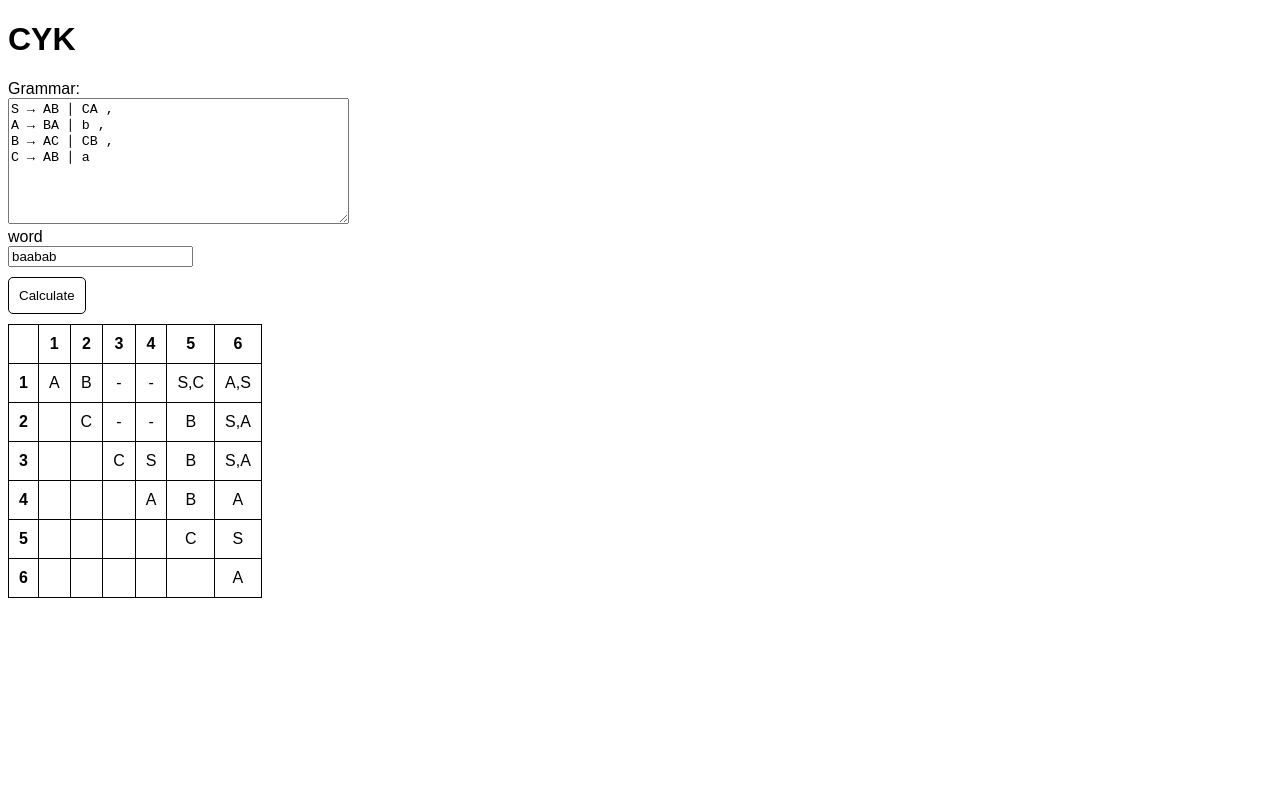
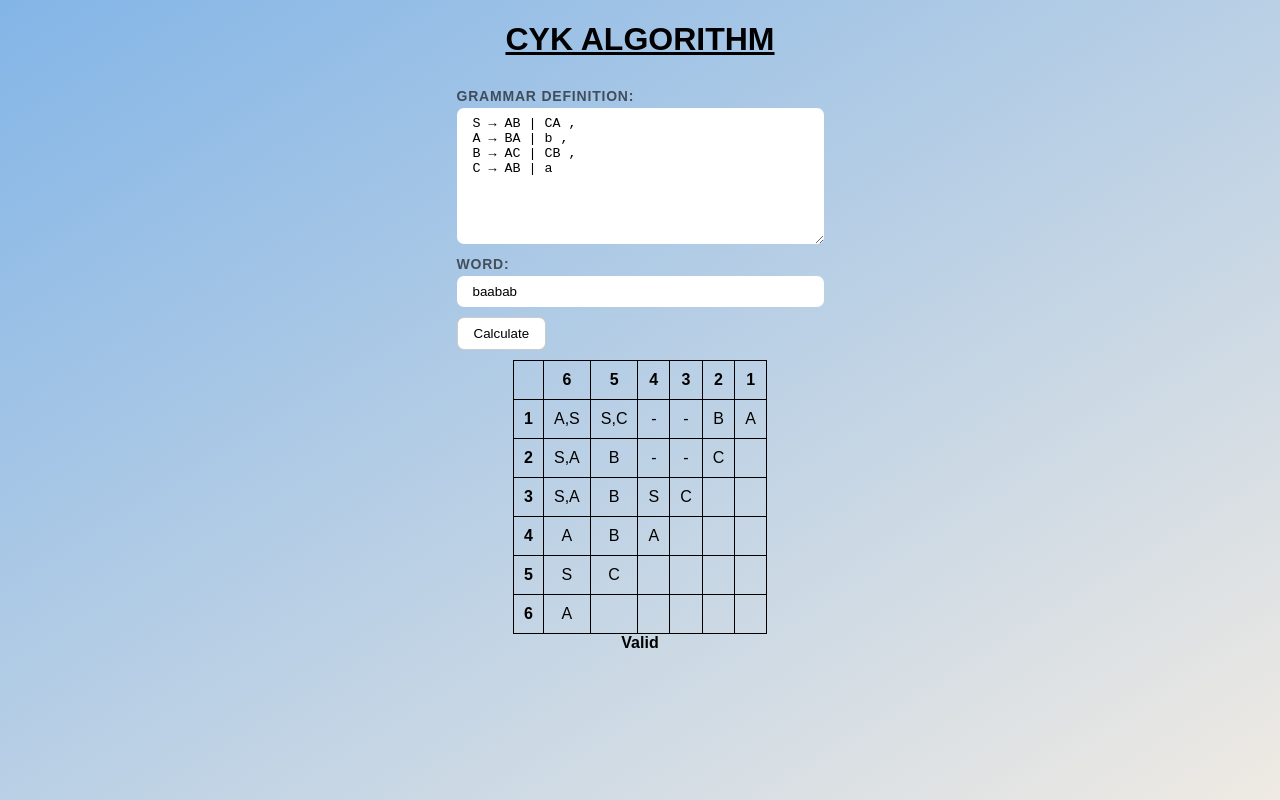
Before and after one commit to gsabarinath02/CYK, a plain HTML site: page index.html in a window 1280 px wide. Both pictures are taken after a click on the button "Calculate". Drawn offline with Linux system fonts and the light colour scheme.

Commit message:
final push

```diff
--- a/cyk.js
+++ b/cyk.js
@@ -61,13 +61,14 @@ class CYK {
 
         let output = "<table><tr><th></th>"
         for (let i in this.table[0]) {
-            output += `<th>${Number(i)+1}</th>`
+            output += `<th>${this.table[0].length - Number(i)}</th>`
         }
         output += "</tr>"
         for (let line_index in this.table) {
             output += `<tr><td>${Number(line_index)+1}</td>`
             const line = this.table[line_index]
-            for (let item_set of line) {
+            for (let i = this.table[line_index].length; i > 0; i--) {
+                let item_set = this.table[line_index][i - 1];
                 let item_str = ""
                 if (!item_set) {
                     // This field is not looked at
--- a/index.css
+++ b/index.css
@@ -2,8 +2,22 @@ html {
     font-family: sans-serif;
 }
 
+* {
+    box-sizing: border-box;
+}
+
+body {
+    background: linear-gradient(to bottom right, #83B5E7, rgb(239, 234, 227));
+    height: 100vh;
+    margin: 0;
+    padding: 0;
+}
+
 table {
     border-collapse: collapse;
+    background: c;
+    border-radius: 8px;
+    text-decoration: solid;
 }
 
 td, th {
@@ -15,6 +29,21 @@ td, th {
 td:first-child {
     font-weight: 700;
 }
+
+tr:hover td:hover{
+ box-shadow: 0px 9px 4px -6px grey;
+}
+tr:hover td:hover{
+  cursor:pointer;
+  color:red;
+  border-top: 1px solid grey;
+  border-bottom: 1px solid grey;
+}
+
+  button:hover {
+    background-color: RGB(226 247 172);
+    box-shadow: 0 10px 20px rgba(0,0,0,0.19), 0 6px 6px rgba(0,0,0,0.23);
+  }
 
 footer {
     position: absolute;
@@ -34,7 +63,40 @@ button {
     margin: 10px 0;
     cursor: pointer;
     background-color: white;
-    border: 1px solid;
-    border-radius: 5px;
-    padding: 10px;
+    border-radius: 7px;
+    border: 1px solid rgba(0, 0, 0, .2);
+    padding: 8px 16px;
 }
+
+main {
+    display: flex;
+    flex-direction: column;
+    align-items: center;
+    justify-content: center;
+}
+
+input, textarea {
+    padding: 8px 16px;
+    border-radius: 7px;
+    border: rgba(0, 0, 0, .2);
+    width: 100%;
+}
+
+label {
+    display: flex;
+    letter-spacing: 0.8px;
+    font-weight: 700;
+    text-transform: uppercase;
+    opacity: 0.6;
+    font-size: 14px;
+    margin-top: 8px;
+    margin-bottom: 4px;
+}
+
+#output-info{
+    text-decoration: black;
+    font-weight: bold;
+
+
+
+}
--- a/index.html
+++ b/index.html
@@ -5,42 +5,33 @@
     <meta http-equiv="X-UA-Compatible" content="IE=edge">
     <meta name="viewport" content="width=device-width, initial-scale=1.0">
     <title>CYK ALGORITHM</title>
-    <script src="cyk.js"></script>
+    <!-- <p>G Sabarinath<br>
+        AM.EN.U4AIE20026
+    </p> -->
     <link href="https://fonts.googleapis.com/css2?family=Fira+Code&display=swap" rel="stylesheet">
-   <link rel="stylesheet" href="index.css">
+    <link rel="stylesheet" href="index.css">
+    <script src="cyk.js" defer></script>
+    <script src="index.js" defer></script>
 </head>
 <body>
-
-
         <main>
-            <h1>CYK</h1>
+            <h1>
+                <u>CYK ALGORITHM</u>
+            </h1>
             <form>
-              <label for="productions_input">Grammar:<br></label>
-              <textarea id="productions_input" rows="8" cols="40">
-S → AB ∣ CA ,
-A → BA ∣ b ,
-B → AC ∣ CB ,
-C → AB ∣ a
-              </textarea>
+              <label for="productions_input">Grammar Definition:<br></label>
+              <textarea id="productions_input" rows="8" cols="40">S → AB | CA ,
+A → BA | b ,
+B → AC | CB ,
+C → AB | a</textarea>
               <br>
-              <label for="word_input">word<br></label>
+              <label for="word_input">Word:<br></label>
               <input type="text" id="word_input" value="baabab">
               <br>
               <button type="button" onclick="render_cyk()">Calculate</button>
             </form>
-            <div id="output">
-            </div>
+            <div id="output"></div>
+            <div id="output-info"></div>
         </main>
-        <!-- <footer>
-
-            <p>
-                G Sabarinath
-                AM.EN.U4AIE20026
-
-            </p>
-        </footer> -->
     </body>
 </html>
-
-
-<script src="index.js"></script>
--- a/index.js
+++ b/index.js
@@ -11,9 +11,6 @@ function parse_input() {
 
     // Replace html/latex arrows through simple - and >
     productions_input = productions_input.replace(/→/g, '->')
-
-    // Replace latex short pipe ∣ with long keyboard pipe |
-    productions_input = productions_input.replace(/∣/g, '|')
 
     const lines = productions_input.split(',')
     let productions = []
@@ -33,4 +30,7 @@ function render_cyk() {
     const cyk = new CYK(input)
     const result = cyk.toString()
     document.getElementById("output").innerHTML = result
+
+    document.getElementById('output-info').innerText =
+        cyk.table[0][cyk.table[0].length - 1].has('S') ? 'Valid' : 'Not valid'
 }
```
